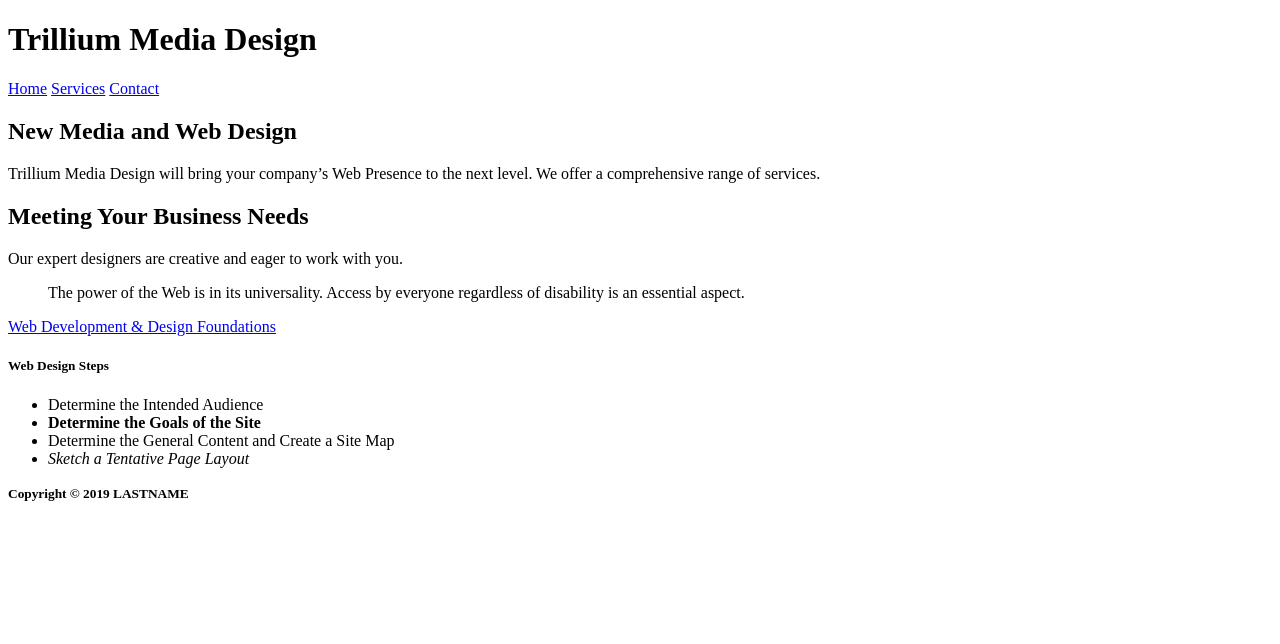
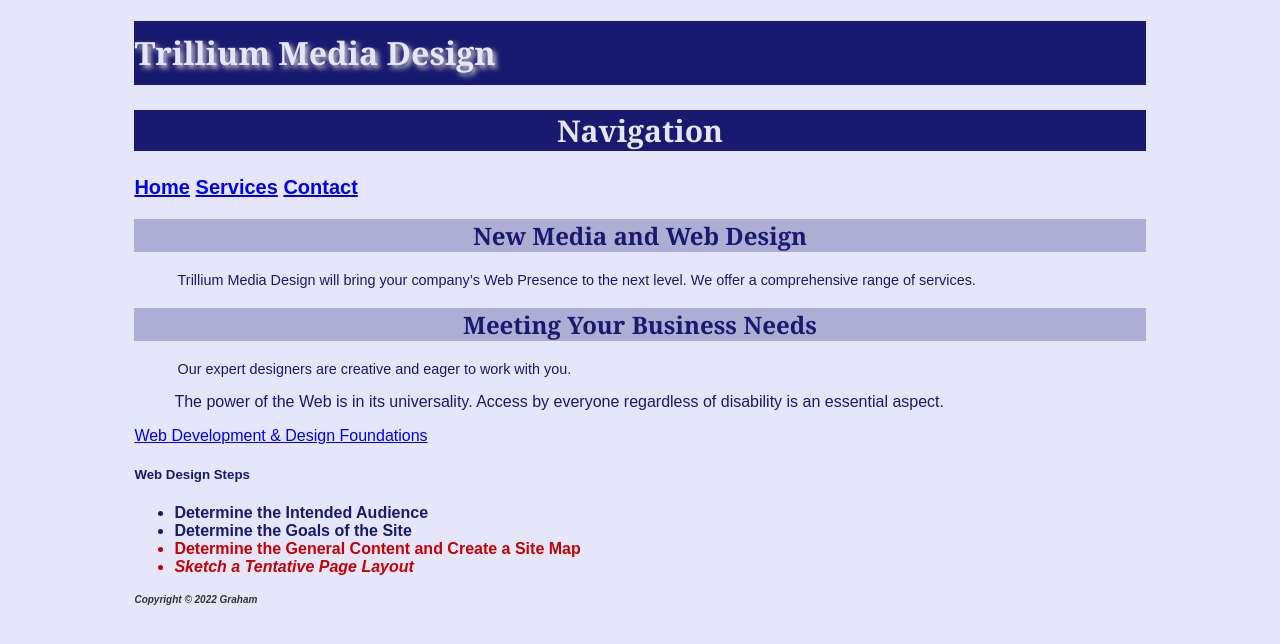
Before and after one commit to 44144-Sp22/ch3inclassnotes-grahowe, a plain HTML site: page index.html in a window 1280 px wide. Drawn offline with Linux system fonts and the light colour scheme.

Commit message:
Finished notes in class

```diff
--- a/index.html
+++ b/index.html
@@ -1,15 +1,78 @@
 <!DOCTYPE html>
+<!--External, Embedded, Inline; order of precedence-->
+<!--We give three fonts to make sure the page is available on all browsers-->
+<!--We use quotes with fonts because there are spaces in the font name-->
+<!--Shadowing: Horizontal offset, Vertical offset, blur, color-->
+<!--em is how we measure font size. It is recommended by the W3C-->
+<!--id selector is #, class selector is .-->
 <html lang="en">
+
 <head>
-		<title>LASTNAME Chapter 3 InClass Notes</title>
+	<title>Graham Chapter 3 InClass Notes</title>
 	<meta charset="utf-8">
+	<link href="style.css" rel="stylesheet">
+	<style>
+		body {
+			background-color: #e6e6fa;
+			color: #191970;
+			font-family: Arial, Verdana, sans-serif;
+		}
+
+		h1 {
+			background-color: #191970;
+			color: #e6e6fa;
+			line-height: 200%;
+			font-family: Georgia, "Times New Roman", serif;
+			text-shadow: 3px 3px 5px #cccccc;
+		}
+
+		h2 {
+			background-color: #aeaed4;
+			color: #191970;
+			font-family: Georgia, "Times New Roman", serif;
+			text-align: center;
+		}
+
+		p {
+			font-size: .90em;
+			text-indent: 3em;
+		}
+
+		ul {
+			font-weight: bold;
+		}
+
+		nav {
+			font-weight: bold;
+			font-size: 1.25em;
+		}
+
+		#wrapper {
+			margin-left: auto;
+			margin-right: auto;
+			width: 80%;
+		}
+
+		.feature {
+			color: #c70000;
+		}
+
+		footer {
+			color: #333333;
+			font-size: .75em;
+			font-style: italic;
+		}
+	</style>
 </head>
+
 <body>
+	<div id="wrapper">
 		<!-- Structural Elements - header, nav, main, footer -->
-        <header>
+		<header style="background-color: #b5b5b5;color: #e6e6e6">
 			<h1>Trillium Media Design</h1>
 		</header>
 		<nav>
+			<h2>Navigation</h2>
 			<!-- Anchor tags - specifies hyperlink reference to a file. Relative Links - link to pages on own site. -->
 			<a href="index.html">Home</a>
 			<a href="services.html">Services</a>
@@ -32,14 +95,15 @@
 			<ul>
 				<li>Determine the Intended Audience</li>
 				<li><strong>Determine the Goals of the Site</strong></li>
-                <li>Determine the General Content and Create a Site Map</li>
-                <li><em>Sketch a Tentative Page Layout</em></li>
+				<li class="feature">Determine the General Content and Create a Site Map</li>
+				<li class="feature"><em>Sketch a Tentative Page Layout</em></li>
 			</ul>
 
 		</main>
 		<footer>
-            <small><strong>Copyright &copy; 2019 LASTNAME</strong></small>
+			<small><strong>Copyright &copy; 2022 Graham</strong></small>
 		</footer>
+	</div>
+</body>
 
-    </body>
 </html>
--- /dev/null
+++ b/style.css
@@ -0,0 +1,55 @@
+  body {
+    background-color: #e6e6fa;
+    color: #191970;
+    font-family: Arial, Verdana, sans-serif;
+  }
+
+  h1 {
+    background-color: #191970;
+    color: #e6e6fa;
+    line-height: 200%;
+    font-family: Georgia, "Times New Roman", serif;
+    text-shadow: 3px 3px 5px #cccccc;
+  }
+
+  h2 {
+    background-color: #aeaed4;
+    color: #191970;
+    font-family: Georgia, "Times New Roman", serif;
+    text-align: center;
+  }
+
+  p {
+    font-size: .90em;
+    text-indent: 3em;
+  }
+
+  ul {
+    font-weight: bold;
+  }
+
+  nav {
+    font-weight: bold;
+    font-size: 1.25em;
+  }
+
+  #wrapper {
+    margin-left: auto;
+    margin-right: auto;
+    width: 80%;
+  }
+
+  .feature {
+    color: #c70000;
+  }
+
+  footer {
+    color: #333333;
+    font-size: .75em;
+    font-style: italic;
+  }
+
+  nav h2 {
+    background-color: #191970;
+    color: #e6e6fa;
+  }
```
Also changed, not shown: contact.html (+8 -3 lines), services.html (+8 -3 lines). Lines whose indentation alone changed are shown as unchanged.
